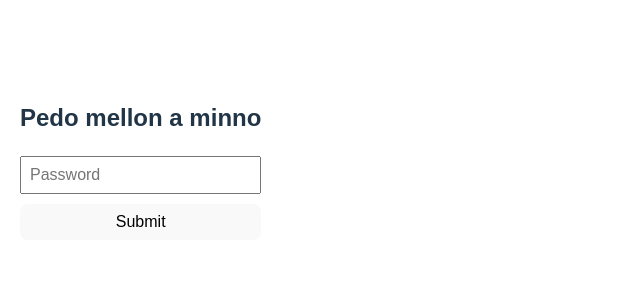
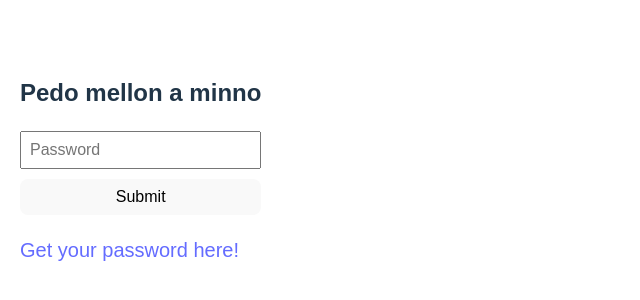
Before and after one commit to kozakkube/Origami-Map, a React (Vite) app: page / in a window 1280 px wide. Shown: the part 240-540 px from the top of the page, without its empty margins (0-640 px from the left). Built offline with nearby package versions, Linux system fonts and the light colour scheme.

Commit message:
Update TriangulatorApp

```diff
--- a/src/App.jsx
+++ b/src/App.jsx
@@ -33,6 +33,14 @@ function App() {
           <button type="submit" style={{ padding: '8px', fontSize: '16px' }}>Submit</button>
           {errorMessage && <div style={{ color: 'red', fontWeight: 'bold' }}>{errorMessage}</div>}
         </form>
+   <a
+        href="https://www.drivethrurpg.com/en/product/547322/create-your-own-origami-style-map-puzzle"
+        target="_blank"
+        rel="noopener noreferrer"
+        style={{ display: 'block', marginTop: 20, fontSize: '20px' }}
+      >
+        Get your password here!
+      </a>
       </div>
     );
   }
```
